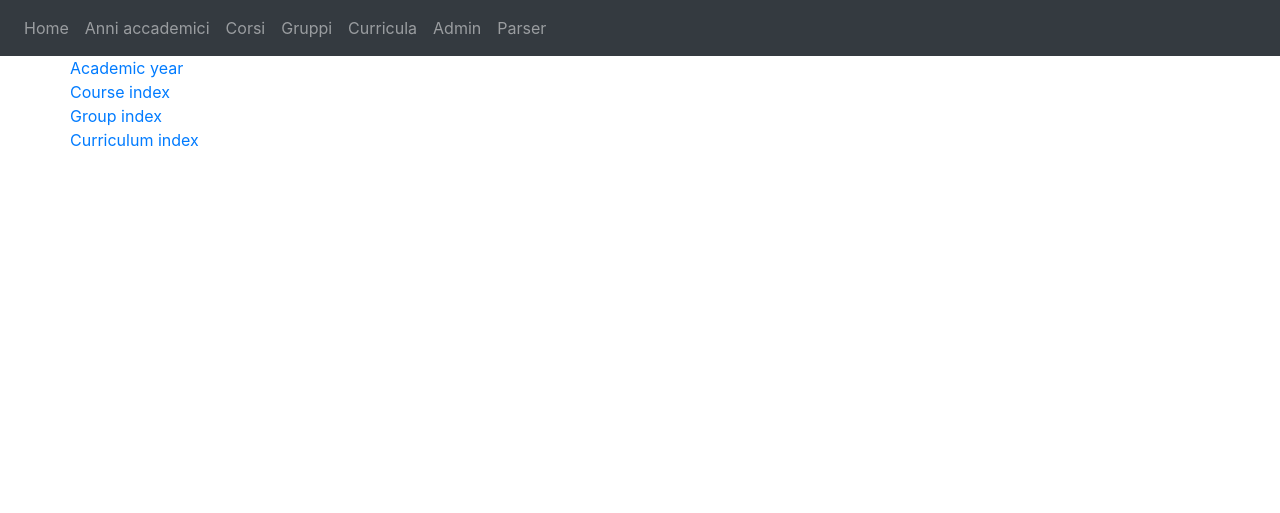
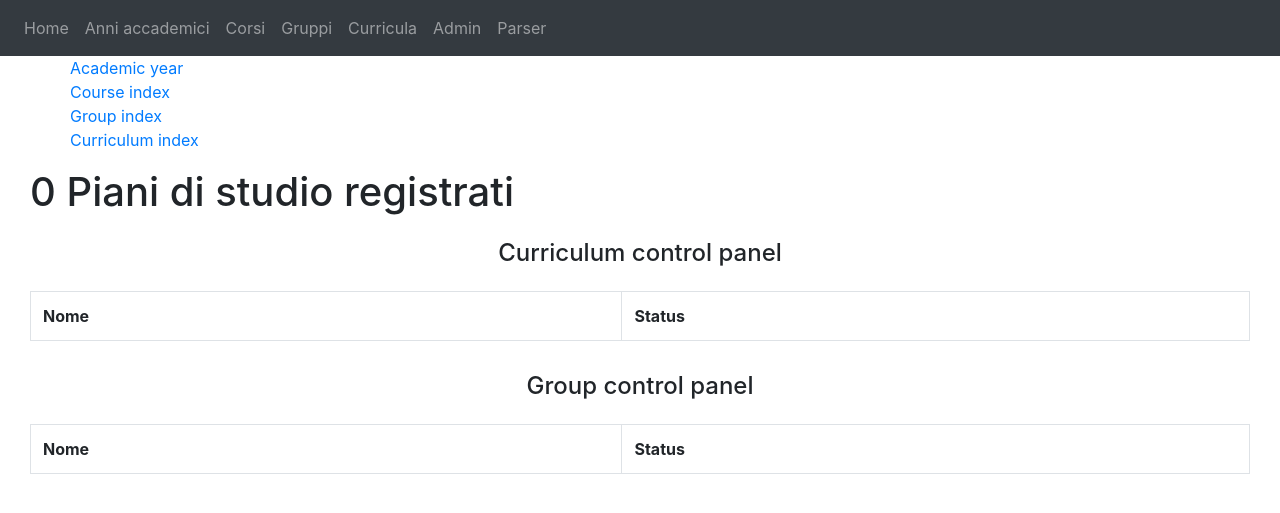
Before and after one commit to FrancescoErmini/CurriculaWebApp4, a Flask app: page /admin in a window 1280 px wide. Shown: the top 513 px of the page. Run offline with Flask 2, Linux system fonts and the light colour scheme; data comes from the database, SQL or seed files in the repository; data that the repository does not hold is empty; some libraries are stand-ins or nearby versions.

Commit message:
Add admin   control panel. Add templates. add constraints

```diff
--- a/app.py
+++ b/app.py
@@ -199,7 +199,34 @@ def studyplan(studyplan_id):
 #Home
 @app.route('/admin', methods=['GET'] )
 def admin():
-    return render_template('admin/index.html')
+
+    check_validation = dict()
+    studyplan_counter = dict()
+
+    curricula = Curricula.query.all()
+    groups = Groups.query.all()
+    studyplans = Studyplans.query.all()
+
+    studyplan_tot = len(studyplans)
+
+    for studyplan in studyplans:
+        try:
+            studyplan_counter[studyplan.curriculum_id] = studyplan_counter[studyplan.curriculum_id] + 1
+        except Exception as e:
+            studyplan_counter[studyplan.curriculum_id] = 0
+
+    for curriculum in curricula:
+        if not validateCurriculum(curriculum):
+            check_validation[curriculum.title] = False
+        else:
+            check_validation[curriculum.title] = True
+
+    for group in groups:
+        if not isValidGroup(group):
+            check_validation[group.name] = False
+        else:
+            check_validation[group.name] = True
+    return render_template('admin/index.html', curricula=curricula, groups = groups, check_validation = check_validation,  studyplan_counter=studyplan_counter, studyplan_tot=studyplan_tot)
 
 #change username and  passord
 @app.route('/admin/passwd', methods=['GET','POST'])
@@ -487,7 +514,7 @@ def createCurriculum():
         curriculum_ac = request.form['academicyear']
         curriculum_desc = request.form['desc']
         curriculum_groups_id = request.form.getlist("group_id[]")
-        curriculum = Curricula(title=curriculum_title, ac=curriculum_ac, desc=curriculum_ac)
+        curriculum = Curricula(title=curriculum_title, ac=curriculum_ac, desc=curriculum_desc)
         for group_id in curriculum_groups_id:
             group = Groups.query.get(group_id)
             curriculum.groups.append(group)
@@ -535,10 +562,10 @@ def isValidCourse(course):
 
 def isValidGroup(group):
     res = True
-    if len(group.courses) < 3:
+    if len(group.courses) < 2:
         res = False
         flash("Errore. Un gruppo deve contenere almeno 2 corsi")
-    if group.n < 2:
+    if group.n < 1:
         res = False
         flash("Errore. Il numero n di corsi sceglibili deve essere almeno 1")
     if len(group.courses) <= group.n:
@@ -550,9 +577,20 @@ def isValidGroup(group):
 def validateCurriculum(curriculum):
     uniqueCourses = []
     res = True
+    if curriculum.groups is None:
+        flash("Errore. Un gruppi cancellati")
+        res = False
     if len(curriculum.groups) == 0:
-        flash("error, misconfiguration. This curriculum has zero courses")
+        flash("Errore. Il curriculum " + curriculum.title + " ha zero corsi. Contatta l'amministratore.")
         res = False
+
+    cfu_tot = 0
+    for g in curriculum.groups:
+        cfu_tot = cfu_tot + g.n * g.courses[0].cfu
+    if cfu_tot < 84:
+        flash("Errore. Il curriculum " + curriculum.title + " ha un numero di corsi sceglibili insufficenti al raggiungimento di 84 cfu.")
+        res = False
+    '''
     for g in curriculum.groups:
         for c in g.courses:
 
@@ -561,6 +599,7 @@ def validateCurriculum(curriculum):
             else:
                 flash("Attenzione il corso " + c.id + " e' presente anche nel gruppo " + g.name )
                 res = False
+    '''
     return res
 
 def isValidStudent(student):
--- a/templates/admin/index.html
+++ b/templates/admin/index.html
@@ -11,5 +11,52 @@
 	<li><a href="{{url_for('indexCurriculum')}}">Curriculum index</a></li>
 </ul>
 
+<h1>{{studyplan_tot}} Piani di studio registrati</h1>
+	{% for curriculum in curricula %}
+	<h2> {{studyplan_counter[curriculum.id]}} in {{curriculum.title}} </h2>
+	{% endfor %}
+
+
+<h4>Curriculum control panel</h4>
+<table class="table table-bordered">
+	<th>Nome</th>
+	<th>Status</th>
+{% for curriculum in curricula %}
+<tr>
+	<td>
+	{{curriculum.title}}
+	</td>
+	<td style="width:15%">
+	{% if check_validation[curriculum.title] %}
+	<span style="color:green"> valid </span>
+	{% else %}
+	<span style="color:red"> error </span>
+	{% endif %}
+	</td>
+</tr>
+{% endfor %}
+</table>
+
+<h4>Group control panel</h4>
+<table class="table table-bordered">
+	<th>Nome</th>
+	<th>Status</th>
+{% for group in groups %}
+<tr>
+	<td>
+	{{group.name}}
+	</td>
+	<td style="width: 15%">
+	{% if check_validation[group.name] %}
+	<span style="color:green"> valid</span>
+	{% else %}
+	<span style="color:red;"> error</span>
+	{% endif %}
+	</td>
+</tr>
+{% endfor %}
+</table>
+
+
 </div>
 {% endblock %}
```
Also changed, not shown: 1 other file.
